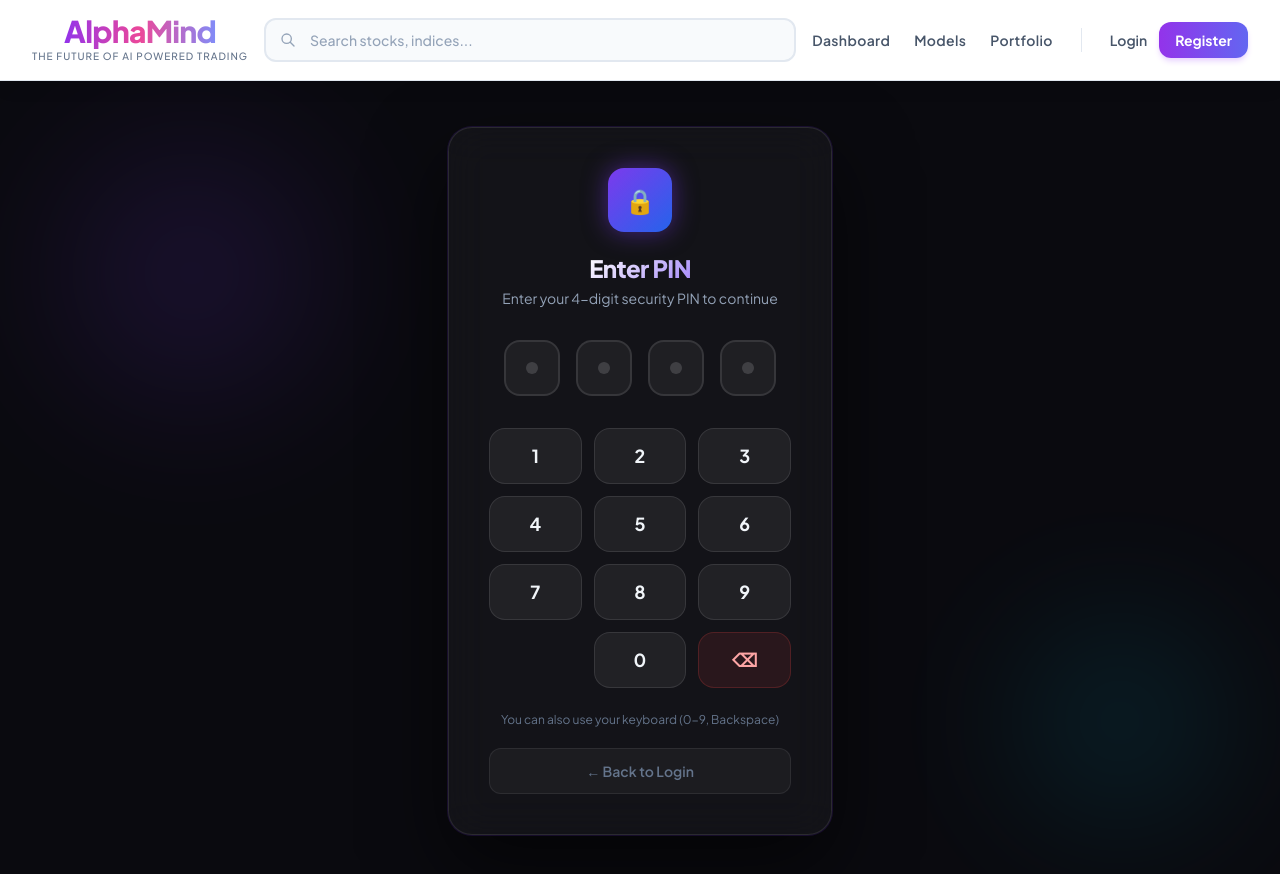
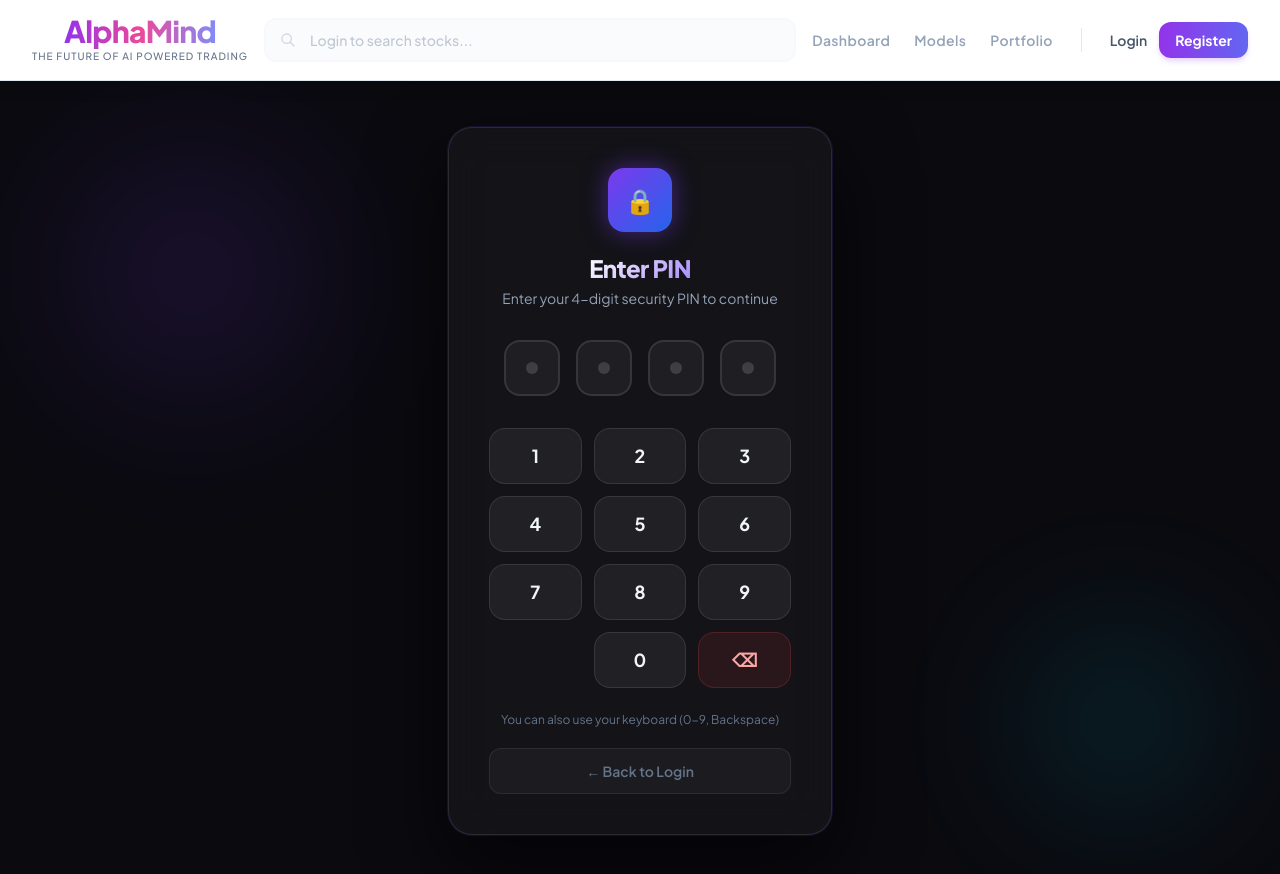
Before and after one commit to prithvikharade05/Group_15, a React (Create React App) app in the folder frontend/: page /mpin in a window 1280 px wide. Shown: the top 874 px of the page. Built offline with nearby package versions, Linux system fonts and the light colour scheme; no server answers.

Commit message:
Updated Login and mpin Routing incresed website security

```diff
--- a/frontend/src/App.js
+++ b/frontend/src/App.js
@@ -1,5 +1,5 @@
 import React, { useState, useEffect, useCallback } from 'react';
-import { BrowserRouter as Router, Routes, Route } from "react-router-dom";
+import { BrowserRouter as Router, Routes, Route, Navigate } from "react-router-dom";
 import axios from './api/axios';
 import './App.css';
 import Navbar from './components/Navbar';
@@ -13,11 +13,24 @@ import Landing from "./pages/Landing";
 import Portfolio from "./pages/Portfolio";
 import SectorSentiment from "./pages/SectorSentiment";
 
+// ── Protected Route ─────────────────────────────────────────
+// Requires both token AND mpinVerified; otherwise redirects to /login
+const ProtectedRoute = ({ isAuthenticated, children }) => {
+  if (!isAuthenticated) return <Navigate to="/login" replace />;
+  return children;
+};
+
 function App() {
   const [isLoggedIn, setIsLoggedIn] = useState(false);
+  const [mpinVerified, setMpinVerified] = useState(
+    () => localStorage.getItem('mpinVerified') === 'true'
+  );
   const [user, setUser] = useState(null);
   const [marketData, setMarketData] = useState([]);
   const [loading, setLoading] = useState(true);
+
+  // User is fully authenticated only after login + MPIN
+  const isAuthenticated = isLoggedIn && mpinVerified;
 
   const fetchUserProfile = useCallback(async () => {
     try {
@@ -53,38 +66,78 @@ function App() {
     fetchMarketData();
   }, [fetchUserProfile, fetchMarketData]);
 
+  // Called after successful login (pre-MPIN)
   const handleLogin = (userData) => {
     setIsLoggedIn(true);
     setUser(userData);
+    // Do NOT set mpinVerified here — user must pass MPIN first
   };
 
+  // Called after successful MPIN verification
+  const handleMpinSuccess = () => {
+    localStorage.setItem('mpinVerified', 'true');
+    setMpinVerified(true);
+  };
+
+  // Full logout — clears token, mpinVerified, resets state
   const handleLogout = () => {
     setIsLoggedIn(false);
+    setMpinVerified(false);
     setUser(null);
     localStorage.removeItem('token');
+    localStorage.removeItem('mpinVerified');
   };
 
   return (
     <Router>
       <div className="App">
-        <Navbar isLoggedIn={isLoggedIn} onLogout={handleLogout} />
+        <Navbar
+          isLoggedIn={isLoggedIn}
+          isAuthenticated={isAuthenticated}
+          onLogout={handleLogout}
+        />
         <MarketStrip data={marketData} loading={loading} />
         <Routes>
+          {/* Public routes */}
           <Route path="/" element={<Landing />} />
-          <Route path="/dashboard" element={
-            isLoggedIn ? <Dashboard /> : <Login onLogin={handleLogin} />
-          } />
-          <Route path="/stock" element={<StockDetail />} />
-          <Route path="/stock/:symbol" element={<StockDetail />} />
-          <Route path="/portfolio" element={<Portfolio />} />
-          <Route path="/portfolio/:sector" element={<Portfolio />} />
-          <Route path="/sector-sentiment/:sector" element={<SectorSentiment />} />
           <Route path="/login" element={<Login onLogin={handleLogin} />} />
           <Route path="/register" element={<Register onLogin={handleLogin} />} />
-          <Route path="/mpin" element={<MPIN />} />
+          <Route path="/mpin" element={<MPIN onMpinSuccess={handleMpinSuccess} />} />
+
+          {/* Protected routes */}
+          <Route path="/dashboard" element={
+            <ProtectedRoute isAuthenticated={isAuthenticated}>
+              <Dashboard />
+            </ProtectedRoute>
+          } />
+          <Route path="/stock" element={
+            <ProtectedRoute isAuthenticated={isAuthenticated}>
+              <StockDetail />
+            </ProtectedRoute>
+          } />
+          <Route path="/stock/:symbol" element={
+            <ProtectedRoute isAuthenticated={isAuthenticated}>
+              <StockDetail />
+            </ProtectedRoute>
+          } />
+          <Route path="/portfolio" element={
+            <ProtectedRoute isAuthenticated={isAuthenticated}>
+              <Portfolio />
+            </ProtectedRoute>
+          } />
+          <Route path="/portfolio/:sector" element={
+            <ProtectedRoute isAuthenticated={isAuthenticated}>
+              <Portfolio />
+            </ProtectedRoute>
+          } />
+          <Route path="/sector-sentiment/:sector" element={
+            <ProtectedRoute isAuthenticated={isAuthenticated}>
+              <SectorSentiment />
+            </ProtectedRoute>
+          } />
         </Routes>
       </div>
-    </Router >
+    </Router>
   );
 }
 
--- a/frontend/src/components/Navbar.jsx
+++ b/frontend/src/components/Navbar.jsx
@@ -1,13 +1,27 @@
 import { useState } from 'react';
 import { useNavigate, Link } from 'react-router-dom';
 
-const Navbar = ({ isLoggedIn, onLogout }) => {
+const Navbar = ({ isLoggedIn, isAuthenticated, onLogout }) => {
   const navigate = useNavigate();
   const [search, setSearch] = useState('');
   const [menuOpen, setMenuOpen] = useState(false);
 
+  // Guard: redirect to /login if not fully authenticated (login + MPIN)
+  const handleProtectedClick = (path) => {
+    if (!isAuthenticated) {
+      navigate('/login');
+    } else {
+      navigate(path);
+    }
+    setMenuOpen(false);
+  };
+
   const handleSearch = (e) => {
     e.preventDefault();
+    if (!isAuthenticated) {
+      navigate('/login');
+      return;
+    }
     if (search.trim()) {
       navigate(`/stock/${search.trim().toUpperCase()}`);
       setSearch('');
@@ -16,8 +30,10 @@ const Navbar = ({ isLoggedIn, onLogout }) => {
 
   const handleLogout = () => {
     localStorage.removeItem('token');
+    localStorage.removeItem('mpinVerified');
     if (onLogout) onLogout();
-    navigate('/login');
+    navigate('/');
+    setMenuOpen(false);
   };
 
   return (
@@ -49,34 +65,57 @@ const Navbar = ({ isLoggedIn, onLogout }) => {
             </div>
             <input
               type="text"
-              className="block w-full pl-11 pr-4 py-2.5 border-2 border-slate-200 rounded-xl bg-slate-50 placeholder-slate-400 focus:outline-none focus:border-purple-400 focus:ring-2 focus:ring-purple-100 transition-all duration-300 text-sm font-medium text-slate-700"
-              placeholder="Search stocks, indices..."
+              className={`block w-full pl-11 pr-4 py-2.5 border-2 rounded-xl bg-slate-50 placeholder-slate-400 focus:outline-none transition-all duration-300 text-sm font-medium text-slate-700 ${
+                isAuthenticated
+                  ? 'border-slate-200 focus:border-purple-400 focus:ring-2 focus:ring-purple-100'
+                  : 'border-slate-100 cursor-pointer opacity-60'
+              }`}
+              placeholder={isAuthenticated ? "Search stocks, indices..." : "Login to search stocks..."}
               value={search}
               onChange={(e) => setSearch(e.target.value)}
+              onClick={() => { if (!isAuthenticated) navigate('/login'); }}
+              readOnly={!isAuthenticated}
             />
           </form>
         </div>
 
         {/* Right: Navigation Links + Auth */}
         <nav className="hidden md:flex items-center gap-6">
-          <Link
-            to="/"
-            className="text-slate-600 hover:text-purple-600 text-sm font-semibold transition-all duration-200 hover:scale-105 transform tracking-wide"
+          <button
+            onClick={() => handleProtectedClick('/dashboard')}
+            className={`text-sm font-semibold transition-all duration-200 tracking-wide ${
+              isAuthenticated
+                ? 'text-slate-600 hover:text-purple-600 hover:scale-105 transform cursor-pointer'
+                : 'text-slate-400 cursor-pointer hover:text-purple-400'
+            }`}
+            title={!isAuthenticated ? 'Login to access Dashboard' : ''}
           >
             Dashboard
-          </Link>
-          <Link
-            to="/stock"
-            className="text-slate-600 hover:text-purple-600 text-sm font-semibold transition-all duration-200 hover:scale-105 transform tracking-wide"
+          </button>
+
+          <button
+            onClick={() => handleProtectedClick('/stock')}
+            className={`text-sm font-semibold transition-all duration-200 tracking-wide ${
+              isAuthenticated
+                ? 'text-slate-600 hover:text-purple-600 hover:scale-105 transform cursor-pointer'
+                : 'text-slate-400 cursor-pointer hover:text-purple-400'
+            }`}
+            title={!isAuthenticated ? 'Login to access Models' : ''}
           >
             Models
-          </Link>
-          <Link
-            to="/portfolio"
-            className="text-slate-600 hover:text-purple-600 text-sm font-semibold transition-all duration-200 hover:scale-105 transform tracking-wide"
+          </button>
+
+          <button
+            onClick={() => handleProtectedClick('/portfolio')}
+            className={`text-sm font-semibold transition-all duration-200 tracking-wide ${
+              isAuthenticated
+                ? 'text-slate-600 hover:text-purple-600 hover:scale-105 transform cursor-pointer'
+                : 'text-slate-400 cursor-pointer hover:text-purple-400'
+            }`}
+            title={!isAuthenticated ? 'Login to access Portfolio' : ''}
           >
             Portfolio
-          </Link>
+          </button>
 
           <div className="w-px h-6 bg-slate-200 mx-1" />
 
@@ -126,19 +165,20 @@ const Navbar = ({ isLoggedIn, onLogout }) => {
       {/* Mobile dropdown */}
       {menuOpen && (
         <div className="md:hidden border-t border-slate-100 bg-white px-4 pb-4 pt-2 flex flex-col gap-3">
-          {/* Mobile search */}
           <form onSubmit={handleSearch} className="relative">
             <input
               type="text"
               className="block w-full pl-4 pr-4 py-2.5 border-2 border-slate-200 rounded-xl bg-slate-50 placeholder-slate-400 focus:outline-none focus:border-purple-400 transition-all duration-300 text-sm"
-              placeholder="Search stocks..."
+              placeholder={isAuthenticated ? "Search stocks..." : "Login to search..."}
               value={search}
               onChange={(e) => setSearch(e.target.value)}
+              onClick={() => { if (!isAuthenticated) { navigate('/login'); setMenuOpen(false); } }}
+              readOnly={!isAuthenticated}
             />
           </form>
-          <Link to="/" className="text-slate-600 hover:text-purple-600 text-sm font-semibold py-1" onClick={() => setMenuOpen(false)}>Dashboard</Link>
-          <Link to="/dashboard" className="text-slate-600 hover:text-purple-600 text-sm font-semibold py-1" onClick={() => setMenuOpen(false)}>Models</Link>
-          <Link to="/portfolio" className="text-slate-600 hover:text-purple-600 text-sm font-semibold py-1" onClick={() => setMenuOpen(false)}>Portfolio</Link>
+          <button onClick={() => handleProtectedClick('/dashboard')} className="text-left text-slate-600 hover:text-purple-600 text-sm font-semibold py-1">Dashboard</button>
+          <button onClick={() => handleProtectedClick('/stock')} className="text-left text-slate-600 hover:text-purple-600 text-sm font-semibold py-1">Models</button>
+          <button onClick={() => handleProtectedClick('/portfolio')} className="text-left text-slate-600 hover:text-purple-600 text-sm font-semibold py-1">Portfolio</button>
           {isLoggedIn ? (
             <button
               onClick={handleLogout}
--- a/frontend/src/pages/Landing.jsx
+++ b/frontend/src/pages/Landing.jsx
@@ -61,10 +61,10 @@ const Landing = () => {
                             AI insights, and institutional-grade analytics.
                         </p>
                         <div className="hero-cta-v2">
-                            <Link to="/dashboard" className="btn-glow-primary">
+                            <Link to="/login" className="btn-glow-primary">
                                 Launch Dashboard
                             </Link>
-                            <Link to="/dashboard" className="btn-glow-secondary">
+                            <Link to="/login" className="btn-glow-secondary">
                                 Explore Models
                             </Link>
                         </div>
```
Also changed, not shown: frontend/src/pages/MPIN.jsx (+5 -3 lines).
